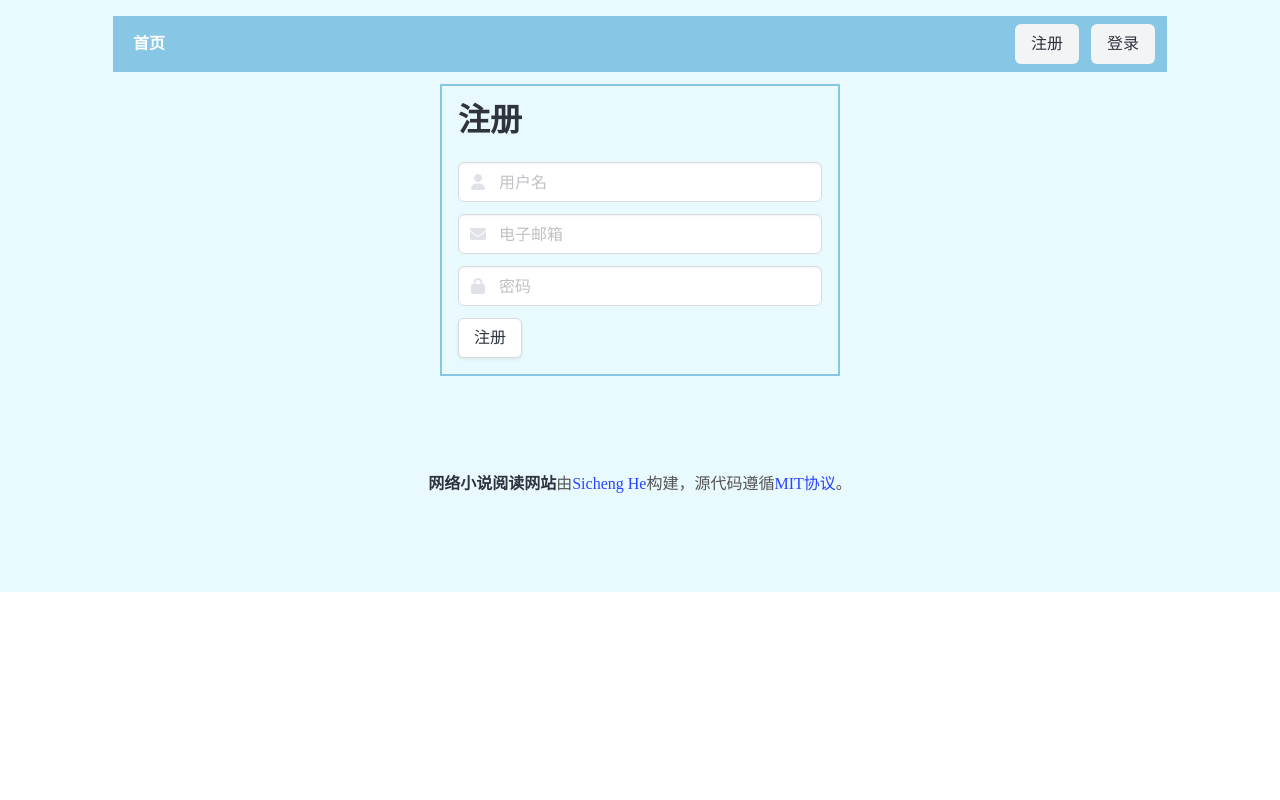
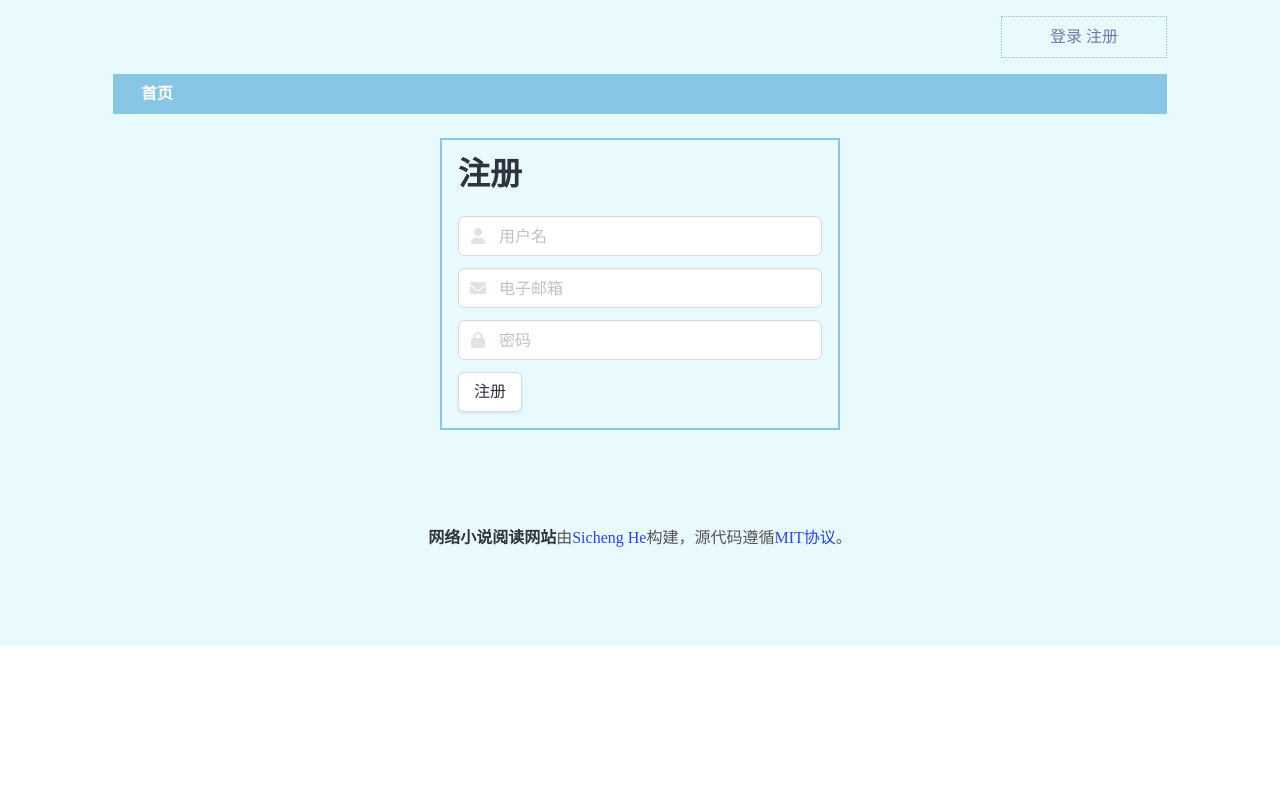
Before and after one commit to hesic73/webnovel, a FastAPI app: page /register_form.html in a window 1280 px wide. Run offline with FastAPI, Linux system fonts and the light colour scheme; parts of the project's set-up code (start-up, migrations or seed data) failed here and were passed over.

Commit message:
improve header

```diff
--- a/static/css/common.css
+++ b/static/css/common.css
@@ -1,5 +1,6 @@
-.grid {
+:root {
     --bulma-grid-gap: 0.25rem;
+    --bulma-navbar-height: 2.5rem;
 }
 
 html,
@@ -85,7 +86,7 @@ table td {
 }
 
 
-.custom-nav-item{
+.custom-nav-item {
     color: #fff;
     font-weight: 700;
 }
@@ -220,11 +221,15 @@ table td {
     flex-basis: 30%;
 }
 
-.user-panel {
+#user-panel {
     color: #9e9e9e;
-    padding: 3px 3px;
-    margin-top: 3px;
     border: 1px dotted #88c6e5;
     text-align: center;
-    float: right;
+
 }
+
+.custom-header {
+    display: flex;
+    justify-content: flex-end;
+    align-items: center;
+}
--- a/static/js/base.js
+++ b/static/js/base.js
@@ -1,16 +1,12 @@
 document.addEventListener("DOMContentLoaded", function () {
     // Check if the token exists in localStorage
     const token = localStorage.getItem('access_token');
-    const navbarButtons = document.getElementById('navbar-buttons');
+    const navbarButtons = document.getElementById('user-panel');
 
     if (token) {
         navbarButtons.innerHTML = `
-            <a class="button is-light" href="/bookshelf/">
-                <strong>书架</strong>
-            </a>
-            <a class="button is-light" href="#" id="logout-button">
-                <strong>登出</strong>
-            </a>
+        <a href="/bookshelf/" class="custom-link-normal">书架</a>
+        <a id="logout-button" href="#" class="custom-link-normal">登出</a>
         `;
 
         // Add logout functionality
--- a/templates/auth/login_form.html.jinja
+++ b/templates/auth/login_form.html.jinja
@@ -4,7 +4,7 @@
 
 
 
-<div class="custom-border-novel" style="max-width: 400px; margin: 0 auto;">
+<div class="custom-border-novel mt-3" style="max-width: 400px; margin: 0 auto;">
     <h1 class="title">登录</h1>
     <div id="notification" class="notification is-hidden"></div>
     <form id="loginForm">
--- a/templates/auth/register_form.html.jinja
+++ b/templates/auth/register_form.html.jinja
@@ -5,7 +5,7 @@
 
 
 
-<div class="custom-border-novel" style="max-width: 400px; margin: 0 auto;">
+<div class="custom-border-novel mt-3" style="max-width: 400px; margin: 0 auto;">
     <h1 class="title">注册</h1>
     <div id="notification" class="notification is-hidden"></div>
     <form id="registerForm">
--- a/templates/base.html.jinja
+++ b/templates/base.html.jinja
@@ -20,24 +20,18 @@
             <div class="columns is-mobile is-centered">
                 <div class="column is-10-fullhd is-11-widescreen">
 
+                    <div class="custom-header mb-4">
+                        <div class="px-6 py-2" id="user-panel">
+                            <a href="/login_form.html" class="custom-link-normal">登录</a>
+                            <a href="/register_form.html" class="custom-link-normal">注册</a>
+                        </div>
+                    </div>
+
                     <nav class="navbar custom-nav" role="navigation" aria-label="main navigation">
                         <div class="navbar-start">
-                            <a class="navbar-item custom-nav-item ml-2" href="/">
+                            <a class="navbar-item custom-nav-item mx-4" href="/">
                                 首页
                             </a>
-                        </div>
-
-                        <div class="navbar-end">
-                            <div class="navbar-item">
-                                <div class="buttons" id="navbar-buttons">
-                                    <a class="button is-light" href="/register_form.html">
-                                        注册
-                                    </a>
-                                    <a class="button is-light" href="/login_form.html">
-                                        登录
-                                    </a>
-                                </div>
-                            </div>
                         </div>
                     </nav>
 
```
